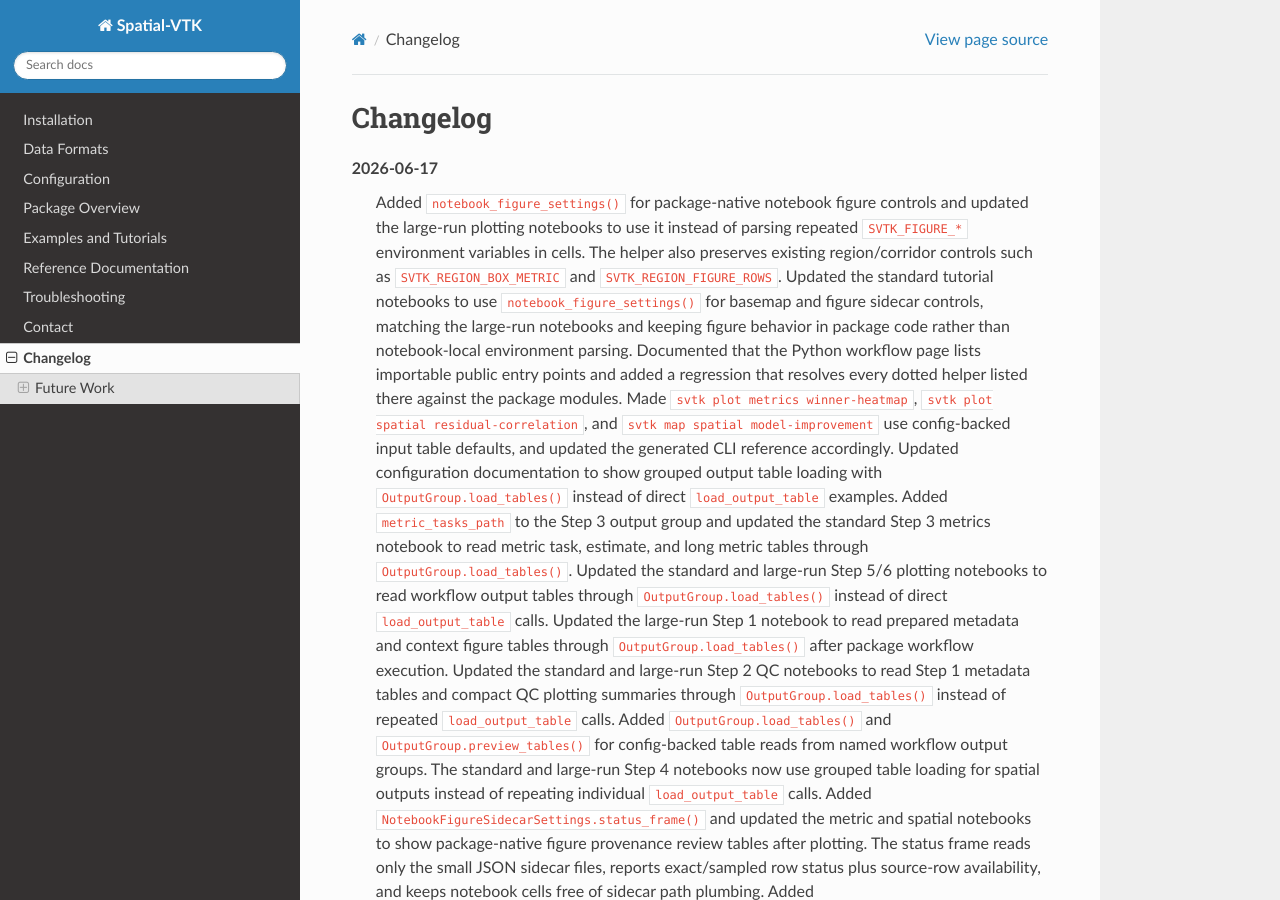
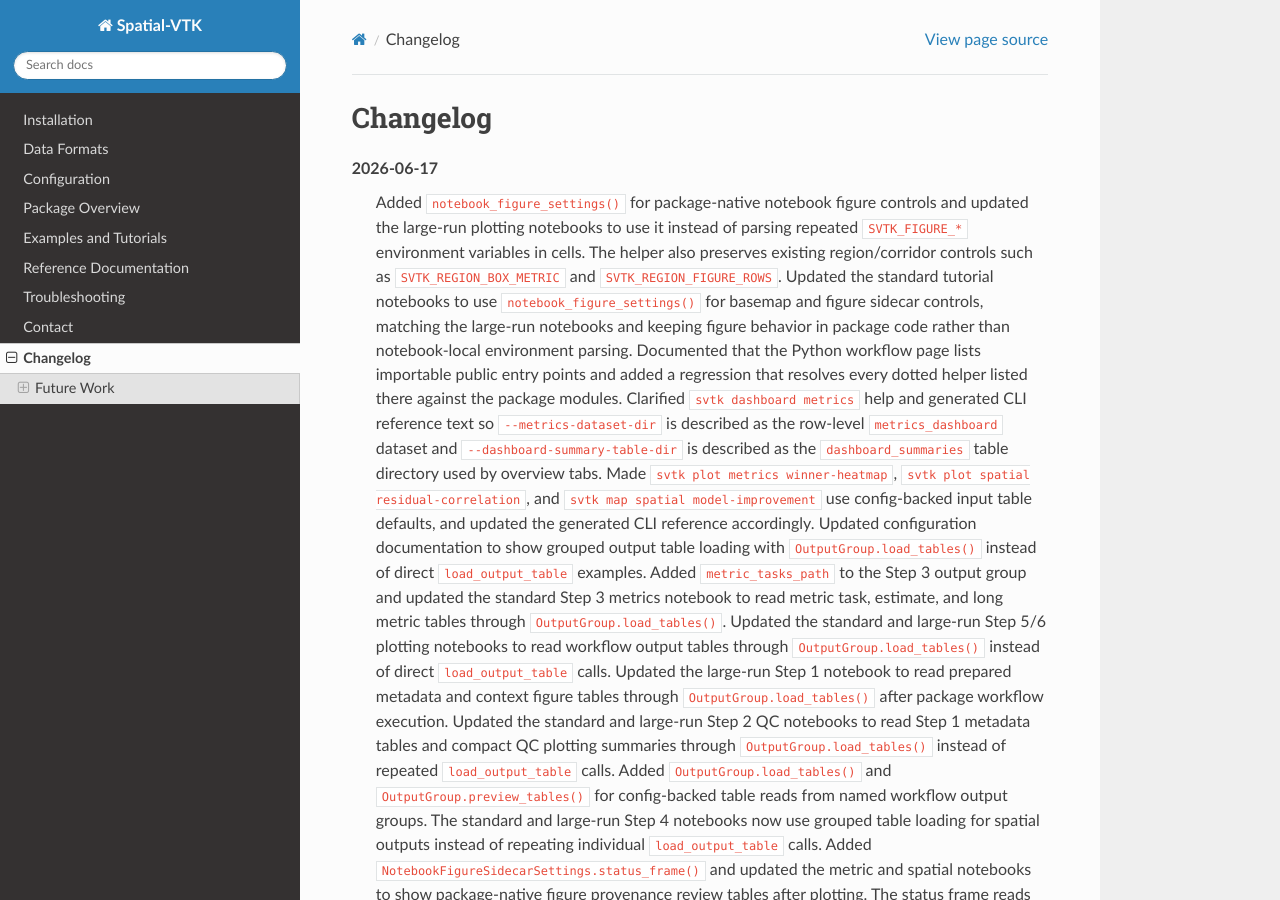
Before and after one commit to bcbirkel/spatial-vtk, a Sphinx documentation site: the page built from docs/changelog.rst, in a window 1280 px wide and 900 px high. Built offline with Sphinx 7.4.7 and the Read the Docs theme 3.1.0, drawn with Linux system fonts in a browser that asks for light colours.

Commit message:
Clarify metrics dashboard path help

```diff
--- a/docs/changelog.rst
+++ b/docs/changelog.rst
@@ -14,6 +14,11 @@
    Documented that the Python workflow page lists importable public entry
    points and added a regression that resolves every dotted helper listed there
    against the package modules.
+   Clarified ``svtk dashboard metrics`` help and generated CLI reference text
+   so ``--metrics-dataset-dir`` is described as the row-level
+   ``metrics_dashboard`` dataset and ``--dashboard-summary-table-dir`` is
+   described as the ``dashboard_summaries`` table directory used by overview
+   tabs.
    Made ``svtk plot metrics winner-heatmap``, ``svtk plot spatial
    residual-correlation``, and ``svtk map spatial model-improvement`` use
    config-backed input table defaults, and updated the generated CLI reference
--- a/docs/reference/cli/dashboard.rst
+++ b/docs/reference/cli/dashboard.rst
@@ -149,11 +149,11 @@
    * - ``--metrics-dataset-dir``, ``--metrics-root``, ``--metrics-dataset``
      - No
      -
-     - Filesystem path. Dashboard-ready metric row dataset directory or direct CSV/parquet table. Defaults to the configured dashboard output key 'metrics_dashboard'.
+     - Filesystem path. Metrics dashboard row dataset directory or direct metrics_long CSV/parquet table (the row-level data used by metric filters, station/event maps, and detail tables). Defaults to configured dashboard output key 'metrics_dashboard'.
    * - ``--dashboard-summary-table-dir``, ``--summary-root``, ``--dashboard-summary-dir``
      - No
      -
-     - Directory path. Directory containing dashboard summary tables (model_metric_band, station_rollup, event_rollup, path_hex). Defaults to the configured dashboard output key 'dashboard_summaries'.
+     - Directory path. Dashboard summary-table directory containing model_metric_band, station_rollup, event_rollup, and path_hex CSV/parquet tables for dashboard overview tabs. Defaults to configured dashboard output key 'dashboard_summaries'.
    * - ``--port``
      - No
      - Default: ``8501``
```
Also changed, not shown: 2 other files.
